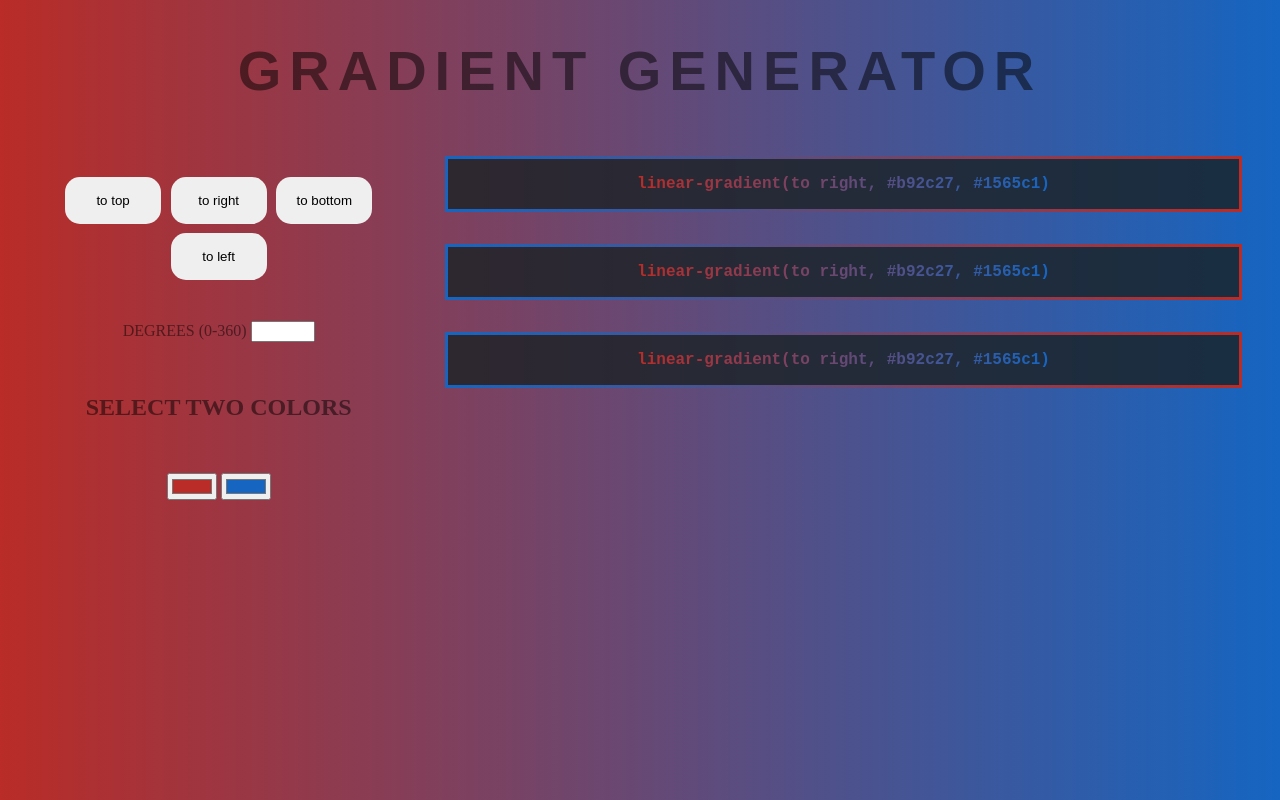
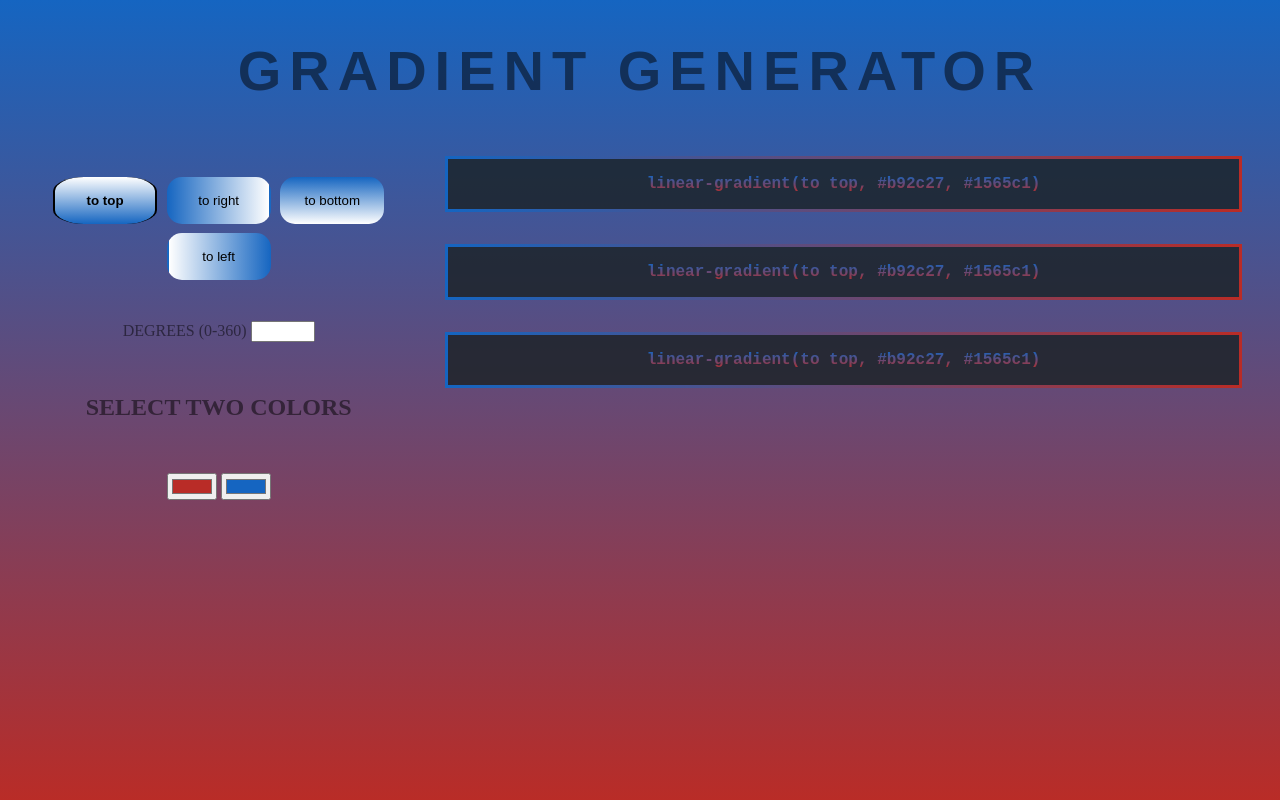
Before and after one commit to andrew-braun/linear-gradient_generator, a plain HTML site: page index.html in a window 1280 px wide. Both pictures are taken after a click on the button "to top". Drawn offline with Linux system fonts and the light colour scheme.

Commit message:
added functionality to gradient-direction buttons

```diff
--- a/script.js
+++ b/script.js
@@ -1,7 +1,10 @@
 /* HTML element selectors */
 let color1 = document.querySelector("#color-1");
 let color2 = document.querySelector("#color-2");
-let gradientDirection = "to right";
+const buttonTop = document.querySelector("#button-top");
+const buttonRight = document.querySelector("#button-right");
+const buttonBottom = document.querySelector("#button-bottom");
+const buttonLeft = document.querySelector("#button-left");
 
 const body = document.querySelector("#body-gradient");
 
@@ -12,6 +15,7 @@ const hexText = document.querySelector("#hex-value span");
 
 const codeBox = document.querySelectorAll("code");
 
+let gradientDirection = "to right";
 /* Set initial gradient value in input boxes */
 
 /* Set initial gradient value in codeboxes */
@@ -20,17 +24,44 @@ for (line of gradientText) {
 }
 
 /* Main function */
+
 const gradientShift = () => {
     /* Create variable for current gradient */
-    let currentGradient = `linear-gradient(${gradientDirection}, ${color1.value}, ${color2.value})`;
+    let currentDirection = gradientDirection;
+
+    let currentGradient = `linear-gradient(${currentDirection}, ${color1.value}, ${color2.value})`;
 
     changeBackgroundGradient(currentGradient);
     changeCodeGradient(currentGradient);
     changeCodeBoxBorder(currentGradient);
     changeCodeText(currentGradient);
+
 }
 
 /* Helper functions */
+const directionShift = () => {
+    let direction = "";
+
+    if (event.target == buttonTop) {
+        gradientDirection = "to top";
+        direction = "to top";
+    }
+    else if (event.target == buttonRight) {
+        gradientDirection = "to right";
+        direction = "to right";
+    }
+    else if (event.target == buttonBottom) {
+        gradientDirection = "to bottom";
+        direction = "to bottom";
+    }
+    else if (event.target == buttonLeft) {
+        gradientDirection = "to left";
+        direction = "to left";
+    }
+
+    gradientShift();
+}
+
 const changeBackgroundGradient = (gradientValue) => {
     /* Change page background to current gradient */
     body.style.backgroundImage = gradientValue;
@@ -60,3 +91,7 @@ const changeCodeText = (gradientValue) => {
 
 color1.addEventListener("input", gradientShift);
 color2.addEventListener("input", gradientShift);
+buttonTop.addEventListener("click", directionShift);
+buttonRight.addEventListener("click", directionShift);
+buttonBottom.addEventListener("click", directionShift);
+buttonLeft.addEventListener("click", directionShift);
--- a/style.css
+++ b/style.css
@@ -4,6 +4,10 @@
     --blue: hsla(212, 80%, 42%, 1);
     --copper-hex: #b92c27;
     --blue-hex: #1565c1;
+}
+
+html {
+    height: 100%;
 }
 
 body {
@@ -90,12 +94,48 @@ code span {
     flex-wrap: wrap;
 }
 
-button {
+.direction-button {
     display: inline-block;
     margin: 0.3rem;
     padding: 1rem;
-    width: 6rem;
+    width: 6.5rem;
 
-    border: none;
+    border-width: 0px 2px 0px 2px;
+    border-style: solid;
+    border-color: transparent;
     border-radius: 15px;
 }
+
+#button-top {
+    background: linear-gradient(to top, var(--blue), white);
+}
+
+#button-right {
+    background: linear-gradient(to right, var(--blue), white);
+    background-size: 102%;
+    background-position-x: -2px;
+}
+
+#button-bottom {
+    background: linear-gradient(to bottom, var(--blue), white);
+}
+
+#button-left {
+    background: linear-gradient(to left, var(--blue), white);
+    background-size: 102%;
+}
+
+.direction-button:hover {
+    border-width: 0px 2px 0px 2px;
+    border-color: black;
+    border-style: solid;
+    border-radius: 30%;
+}
+
+.direction-button:focus {
+    border-width: 0px 2px 0px 2px;
+    border-color: black;
+    border-style: solid;
+    border-radius: 30%;
+    font-weight: 600;
+}
```
